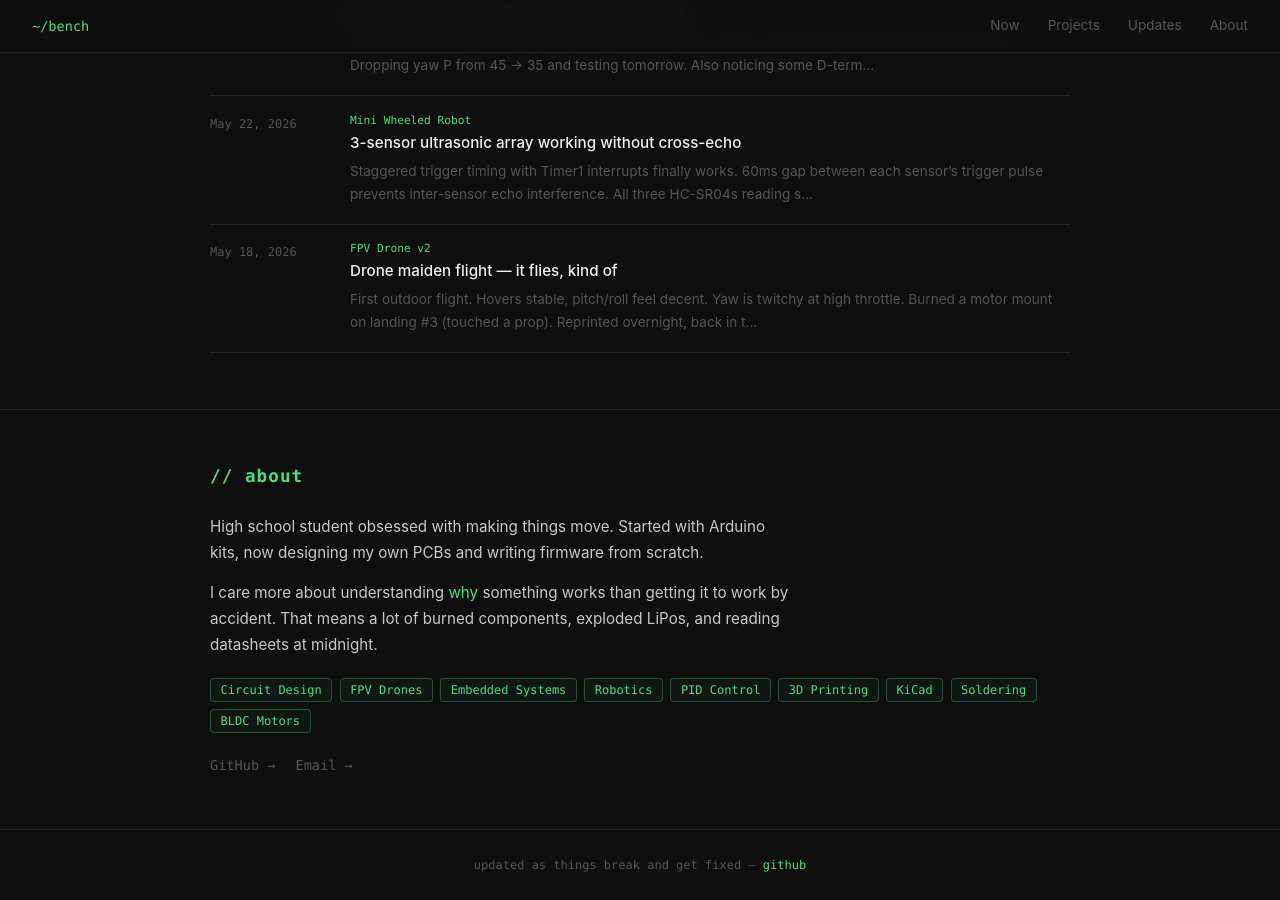
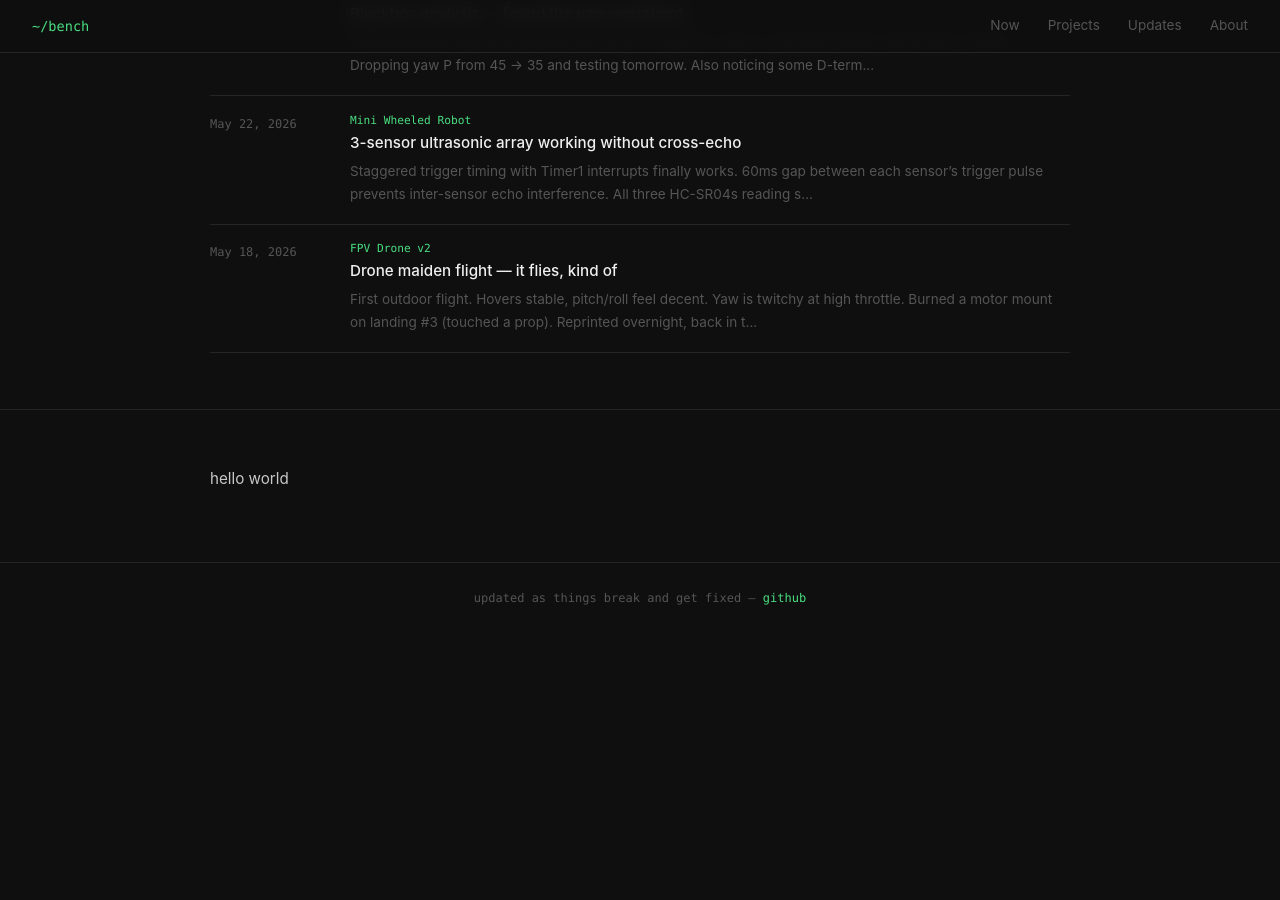
Before and after one commit to lolbruh1234/lolbruh1234.github.io, a Jekyll site: the page built from index.html, in a window 1280 px wide and 900 px high, scrolled down 1581 px. Built offline with Jekyll 4.4.1, drawn with Linux system fonts in a browser that asks for light colours; after the commit the page ends 2214 px from its top, so only the background shows below that.

Commit message:
Simplify about section to display hello world only.
Co-authored-by: Cursor <cursoragent@cursor.com>

```diff
--- a/index.html
+++ b/index.html
@@ -94,25 +94,8 @@ layout: default
 <!-- ABOUT -->
 <section class="section" id="about">
   <div class="inner">
-    <p class="sec-title">// about</p>
     <div class="about-text">
-      <p>High school student obsessed with making things move. Started with Arduino kits, now designing my own PCBs and writing firmware from scratch.</p>
-      <p>I care more about understanding <em>why</em> something works than getting it to work by accident. That means a lot of burned components, exploded LiPos, and reading datasheets at midnight.</p>
-      <div class="tag-cloud">
-        <span>Circuit Design</span>
-        <span>FPV Drones</span>
-        <span>Embedded Systems</span>
-        <span>Robotics</span>
-        <span>PID Control</span>
-        <span>3D Printing</span>
-        <span>KiCad</span>
-        <span>Soldering</span>
-        <span>BLDC Motors</span>
-      </div>
-      <div class="links">
-        <a href="https://github.com/lolbruh1234" target="_blank">GitHub &rarr;</a>
-        <a href="mailto:huaiyezhang88@gmail.com">Email &rarr;</a>
-      </div>
+      <p>hello world</p>
     </div>
   </div>
 </section>
```
